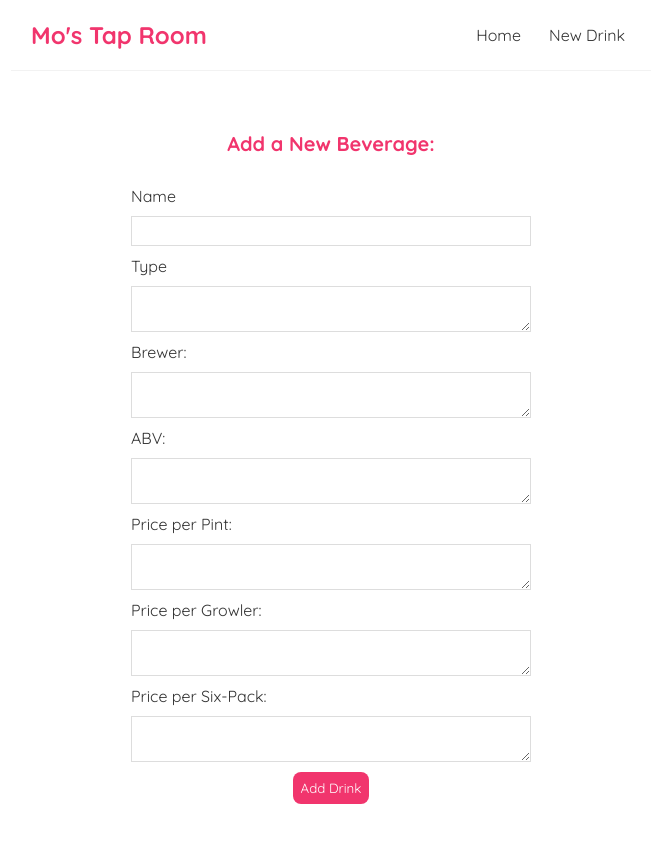
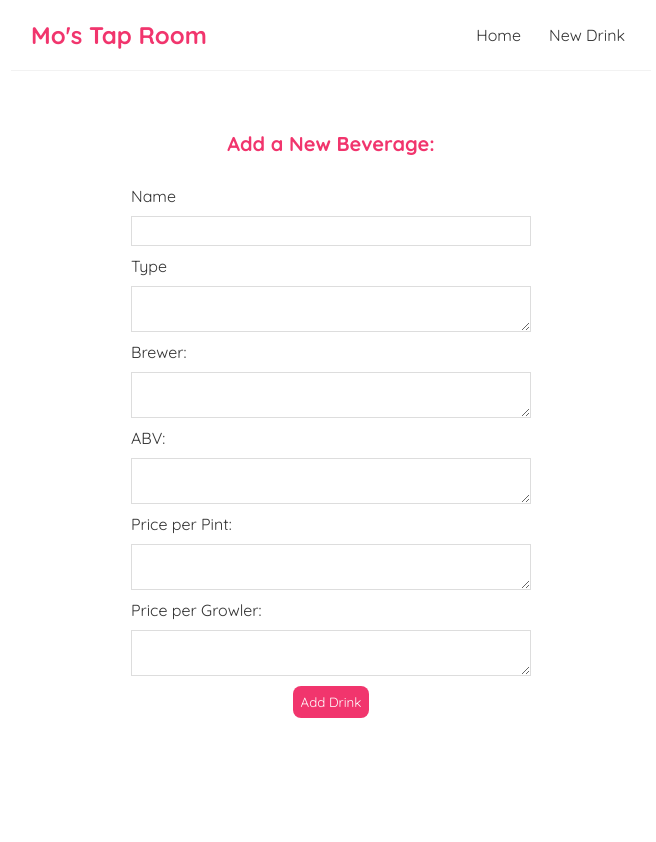
Before and after one commit to nconn34/tap-room, a React (Create React App) app: page /create in a window 1280 px wide. Shown: the top 842 px of the page, without its empty margins (309-965 px from the left). After the commit the page ends 800 px from the top, so only its background shows below. Built offline with nearby package versions, Linux system fonts and the light colour scheme.

Commit message:
Updated Create hook to take out six pack sales

```diff
--- a/src/Create.js
+++ b/src/Create.js
@@ -8,13 +8,12 @@ const Create = () => {
   const [abv, setAbv] = useState('');
   const [pint, setPint] = useState('');
   const [growler, setGrowler] = useState('');
-  const [six, setSix] = useState('');
   const [isPending, setIsPending] = useState(false);
   const history = useHistory();
 
   const handleSubmit = (e) => {
     e.preventDefault();
-    const drink = { name, type, brewer, abv, pint, growler, six };
+    const drink = { name, type, brewer, abv, pint, growler,};
 
     setIsPending(true);
 
@@ -68,13 +67,6 @@ const Create = () => {
           value={growler}
           onChange={(e) => setGrowler(e.target.value)}
         ></textarea>
-        <label>Price per Six-Pack:</label>
-        <textarea
-          required
-          value={six}
-          onChange={(e) => setSix(e.target.value)}
-        ></textarea>
-
         {!isPending &&<button>Add Drink</button>}
         {isPending &&<button disabled>Adding drink...</button>}
       </form>
```
